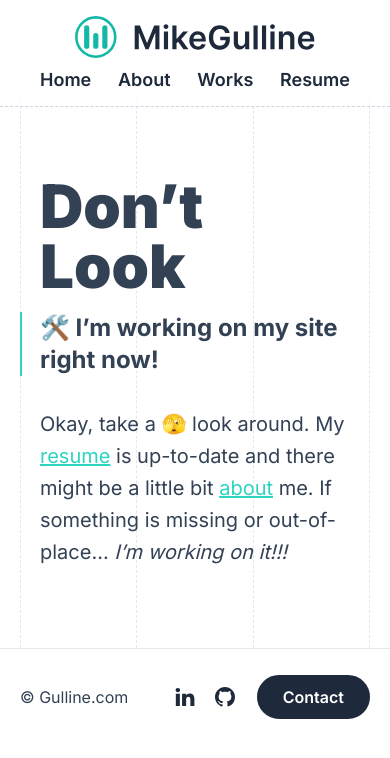
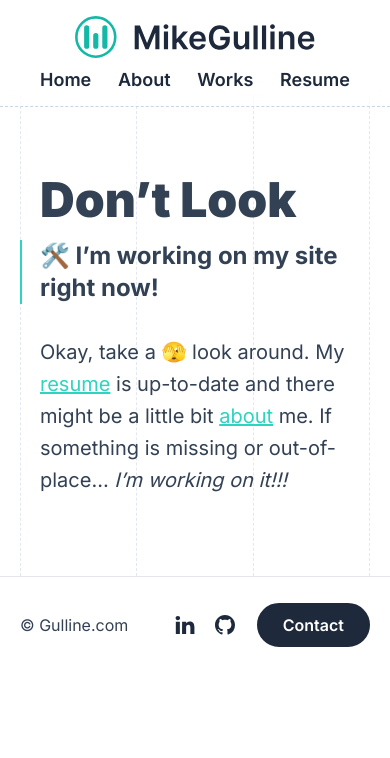
Before and after one commit to mikegulline/personal, a Next.js app: page / in a window 390 px wide. Shown: the top 758 px of the page. Built offline with nearby package versions, Linux system fonts and the light colour scheme.

Commit message:
smaller header on mobile

```diff
--- a/src/app/page.tsx
+++ b/src/app/page.tsx
@@ -7,7 +7,7 @@ export default function Home() {
     <GridContainer columns={3}>
       <main className='py-20 md:py-40 lg:py-60 flex-col mt-24'>
         <div className='w-full px-5 relative sm:pr-10 text-left sm:text-center'>
-          <h1 className='text-6xl sm:text-9xl font-black mb-4'>
+          <h1 className='text-5xl sm:text-9xl font-black mb-4'>
             Don&rsquo;t Look
           </h1>
           <BorderLeft>
```
